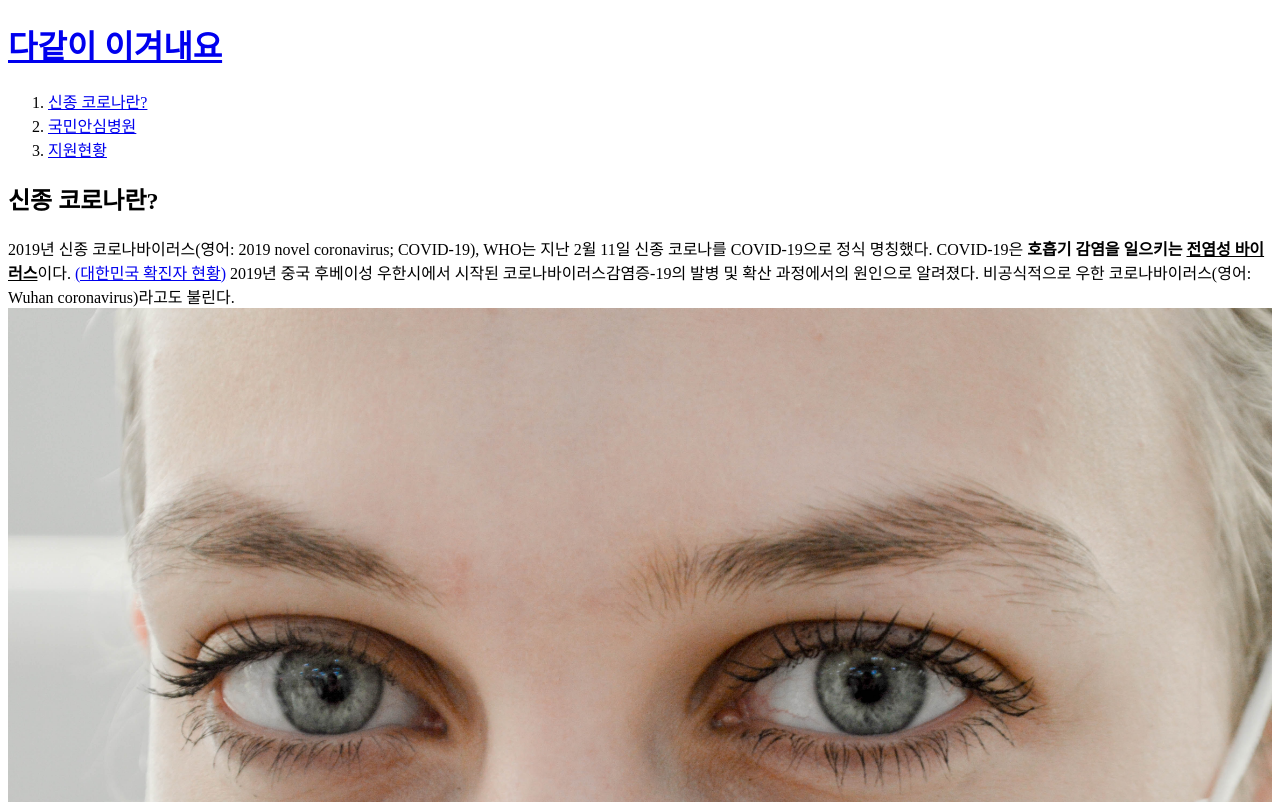
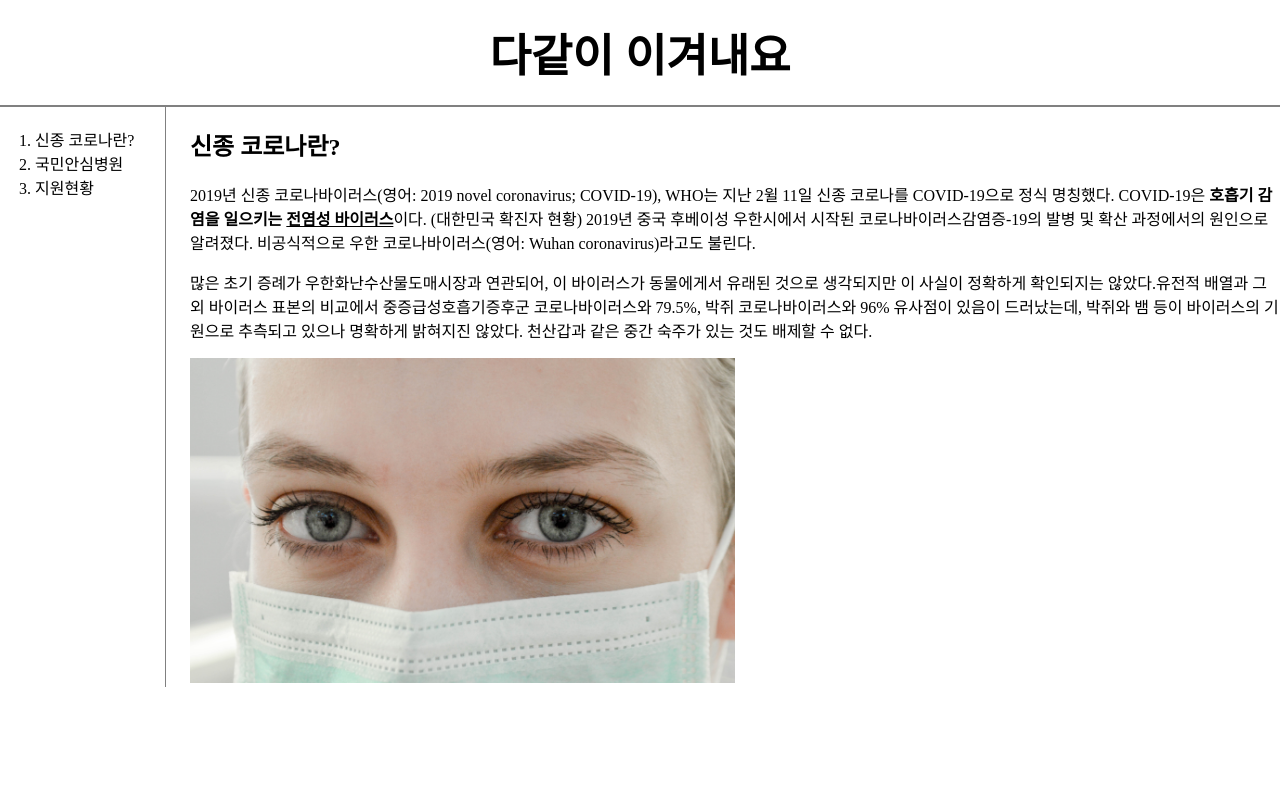
Before and after one commit to Kimga-yeon/web1, a plain HTML site: page 1.html in a window 1280 px wide. Shown: the top 802 px of the page. Drawn offline with Linux system fonts and the light colour scheme.

Commit message:
완성본
화면나누기(grid), 스크린 사이즈에 따라 달리 보이게 하기 (media)

```diff
--- a/1.html
+++ b/1.html
@@ -3,15 +3,17 @@
 <head>
   <title> web1 - coronavirus </title>
   <meta charset="utf-8">
+ <link rel="stylesheet" href="style.css">
 </head>
 <body>
   <h1><a href="index.html">다같이 이겨내요</a></h1>
+<div id="grid">
   <ol>
-    <li><a href="1.html">신종 코로나란?</a></li>
+      <li><a href="1.html" id="active">신종 코로나란?</a></li>
       <li><a href="2.html">국민안심병원</a></li>
       <li><a href="3.html">지원현황</a></li>
-
   </ol>
+  <div id=aticle>
     <H2>신종 코로나란?</H2>
     <P>2019년 신종 코로나바이러스(영어: 2019 novel coronavirus; COVID-19),
     WHO는 지난 2윌 11일 신종 코로나를 COVID-19으로 정식 명칭했다.
@@ -19,8 +21,14 @@ COVID-19은 <strong>호흡기 감염을 일으키는 <u>전염성 바이러스</
     <a href="https://namu.wiki/w/%EC%BD%94%EB%A1%9C%EB%82%98%EB%B0%94%EC%9D%B4%EB%9F%AC%EC%8A%A4%EA%B0%90%EC%97%BC%EC%A6%9D-19/%EA%B2%BD%EA%B3%BC/%EB%8C%80%ED%95%9C%EB%AF%BC%EA%B5%AD%20%ED%99%95%EC%A7%84%EC%9E%90%20%ED%98%84%ED%99%A9"target="_blank" title="대한민국 확진">  (대한민국 확진자 현황)</a>
     2019년 중국 후베이성 우한시에서 시작된 코로나바이러스감염증-19의 발병 및 확산 과정에서의
     원인으로 알려졌다. 비공식적으로 우한 코로나바이러스(영어: Wuhan coronavirus)라고도
-불린다.<img src="corona.jpg" width="100%"</P><P style="margin-top:45px;">많은
+    불린다.</P><P style="margin-top:10px;">많은
     초기 증례가 우한화난수산물도매시장과 연관되어, 이 바이러스가 동물에게서 유래된
-것으로 생각되지만 이 사실이 정확하게 확인되지는 않았다.유전적 배열과 그 외 바이러스 표본의 비교에서 중증급성호흡기증후군 코로나바이러스와 79.5%, 박쥐 코로나바이러스와 96% 유사점이 있음이 드러났는데, 박쥐와 뱀 등이 바이러스의 기원으로 추측되고 있으나 명확하게 밝혀지진 않았다. 천산갑과 같은 중간 숙주가 있는 것도 배제할 수 없다.</P>
+    것으로 생각되지만 이 사실이 정확하게 확인되지는 않았다.유전적 배열과 그 외 바이러스
+    표본의 비교에서 중증급성호흡기증후군 코로나바이러스와 79.5%, 박쥐 코로나바이러스와 96%
+    유사점이 있음이 드러났는데, 박쥐와 뱀 등이 바이러스의 기원으로 추측되고 있으나 명확하게 밝혀지진 않았다.
+    천산갑과 같은 중간 숙주가 있는 것도 배제할 수 없다.</P>
+    <img src="corona.jpg" width="50%">
+  </div>
+</div>
 </body>
 </html>
--- /dev/null
+++ b/style.css
@@ -0,0 +1,39 @@
+body{
+  margin:0;
+}
+a{
+  color:black;
+  text-decoration: none;
+}
+
+h1{
+   font-size:45px;
+   text-align: center;
+   border-bottom:2px solid gray;
+   margin:0;
+   padding:20px;
+}
+#grid ol{
+  border-right:1.2px solid gray;
+  width:110px;
+  margin:0;
+  padding:20px;
+  padding-left:35px;
+}
+#grid{
+  display:grid;
+  grid-template-columns:150px 1fr
+}
+#grid #aticle{
+  padding-left:40px;
+}
+@media(max-width:927px){
+  #grid{
+    display:block;
+}
+#grid ol{
+  border-right:none
+}
+h1{
+border-bottom:none
+}
```
Also changed, not shown: 2.html (+10 -5 lines), 3.html (+5 -0 lines), index.html (+5 -0 lines). Lines whose indentation alone changed are shown as unchanged.
